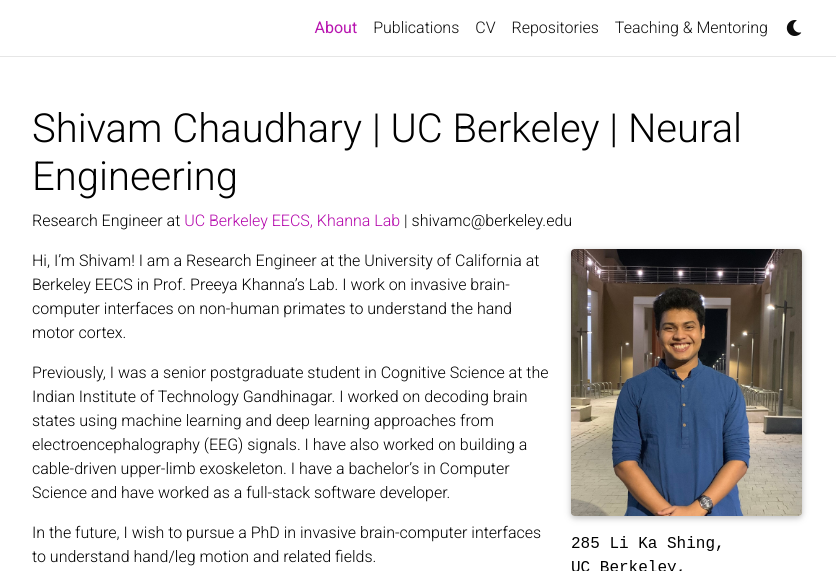
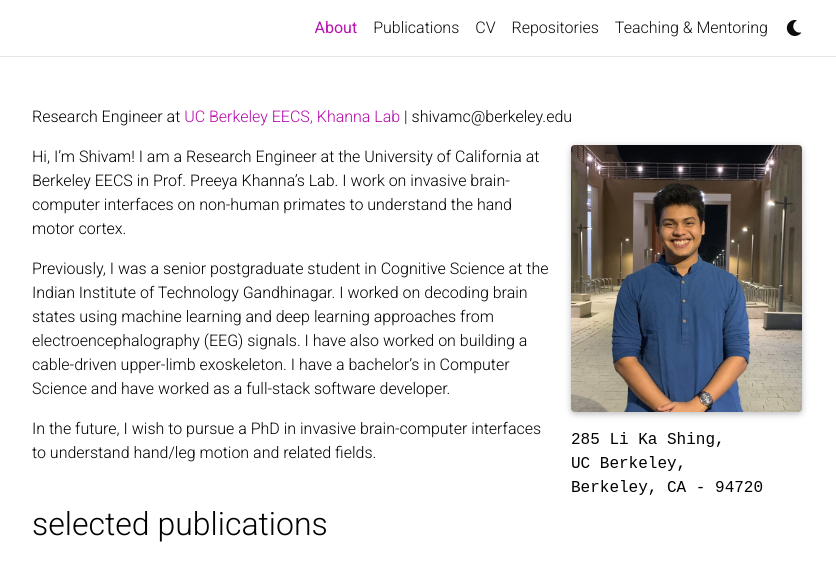
Before and after one commit to shivam-199/shivam-199.github.io, a Jekyll site: the page built from _pages/about.md, in a window 1280 px wide and 1045 px high, cut to the strip 0-571 px from the top of the window. Shown: the whole strip, without its empty margins (223-1059 px from the left). Built offline with Jekyll 4.4.1, drawn with Linux system fonts in a browser that asks for light colours; full-size pictures stand in for the smaller copies a plugin makes; comment, search, counter and statistics services are not loaded; a style sheet for code colours, icons or effects is not loaded.

Commit message:
Update _config.yml

```diff
--- a/_config.yml
+++ b/_config.yml
@@ -2,7 +2,7 @@
 # Site settings
 # -----------------------------------------------------------------------------
 
-title: Shivam Chaudhary | UC Berkeley | Neural Engineering # the website title (if blank, full name will be used instead)
+title: # the website title (if blank, full name will be used instead)
 first_name: Shivam
 middle_name:
 last_name: Chaudhary
```
